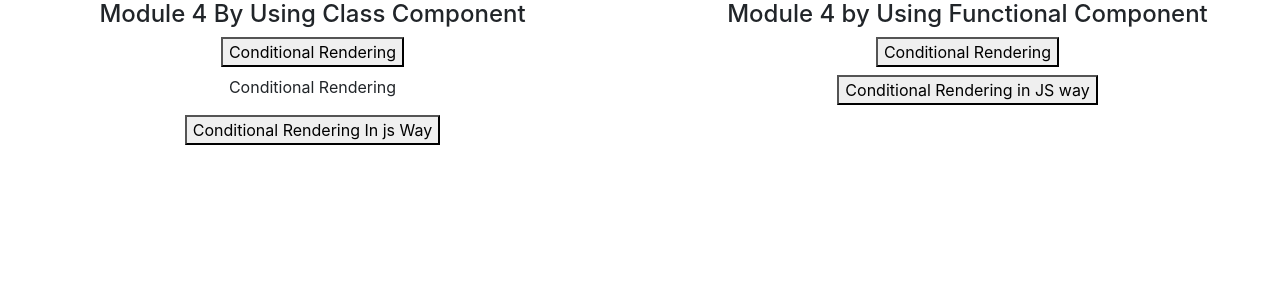
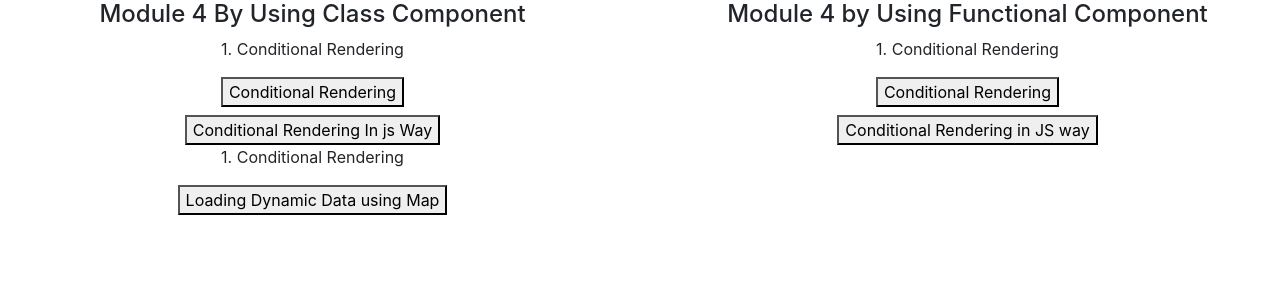
Before and after one commit to HusnainK721/my-first-app, a React (Create React App) app: page / in a window 1280 px wide. Shown: the top 300 px of the page. Built offline with nearby package versions, Linux system fonts and the light colour scheme.

Commit message:
dynamic data loading using map function

```diff
--- a/src/Component/Module-4-ListAndConditional/ListAndConditionalClass/RenderingContentConditionally/RenderingContentConditionllyParent.jsx
+++ b/src/Component/Module-4-ListAndConditional/ListAndConditionalClass/A-RenderingContentConditionally/RenderingContentConditionllyParent.jsx
@@ -30,6 +30,7 @@ export class RenderingContentConditionllyParent extends Component {
   render() {
     return (
       <div>
+        <p>1. Conditional Rendering</p>
         <button onClick={this.toggleNamePersonHandler}>
           Conditional Rendering
         </button>
--- a/src/Component/Module-4-ListAndConditional/ListAndConditionalClass/RenderingContentConditionally-js-way/RenderingInJsWayParent.jsx
+++ b/src/Component/Module-4-ListAndConditional/ListAndConditionalClass/B-RenderingContentConditionally-js-way/RenderingInJsWayParent.jsx
@@ -50,7 +50,6 @@ export class RenderingInJsWayParent extends Component {
     }
     return (
       <div className="mt-2">
-        <p>Conditional Rendering</p>
         <button onClick={this.toggleNamePersonHandler}>
           Conditional Rendering In js Way
         </button>
--- /dev/null
+++ b/src/Component/Module-4-ListAndConditional/ListAndConditionalClass/C-OutputtingListDynamicallyC/OutputtingListDynamicallyChildC.jsx
@@ -0,0 +1,20 @@
+import React, { Component } from "react";
+
+class OutputtingListDynamicallyChildC extends Component {
+  render() {
+    return (
+      <div>
+        <p onClick={this.props.clicked}>
+          I am {this.props.name} i am {this.props.age} year old
+        </p>
+        <input
+          type="text"
+          onChange={this.props.change}
+          value={this.props.name}
+        />
+      </div>
+    );
+  }
+}
+
+export default OutputtingListDynamicallyChildC;
--- /dev/null
+++ b/src/Component/Module-4-ListAndConditional/ListAndConditionalClass/C-OutputtingListDynamicallyC/OutputtingListDynamicallyParentC.jsx
@@ -0,0 +1,63 @@
+import React, { Component } from "react";
+import OutputtingListDynamicallyChildC from "./OutputtingListDynamicallyChildC";
+
+export class OutputtingListDynamicallyParentC extends Component {
+  state = {
+    person: [
+      { name: "Batman", age: 25 },
+      { name: "Superman", age: 30 },
+      { name: "Captain America", age: 56 },
+    ],
+  };
+
+  // onClick of button it will execute & Changing the existing state to new state
+
+  changeNameHandler = () => {
+    this.setState({
+      person: [
+        { name: "Bruce", age: 25 },
+        { name: "Clark", age: 30 },
+        { name: "Steve", age: 20 },
+      ],
+    });
+  };
+  inputHandler = (e) => {
+    this.setState({
+      person: [
+        { name: e.target.value, age: 25 },
+        { name: e.target.value, age: 30 },
+        { name: e.target.value, age: 20 },
+      ],
+    });
+  };
+  showPerson = false;
+
+  toggleNamePersonHandler = () => {
+    const doesShow = this.state.showPerson;
+    this.setState({ showPerson: !doesShow });
+  };
+  render() {
+    return (
+      <div>
+        <p>1. Conditional Rendering</p>
+        <button onClick={this.toggleNamePersonHandler}>
+          Loading Dynamic Data using Map
+        </button>
+        {this.state.showPerson ? (
+          <div>
+            {this.state.person.map((item) => {
+              return (
+                <OutputtingListDynamicallyChildC
+                  name={item.name}
+                  age={item.age}
+                  change={this.inputHandler}
+                />
+              );
+            })}
+            <button onClick={this.changeNameHandler}>Change local State</button>
+          </div>
+        ) : null}
+      </div>
+    );
+  }
+}
--- a/src/Component/Module-4-ListAndConditional/ListAndConditionalFunctional/ConditionalRendering/ConditionalRenderingParentInFunc.jsx
+++ b/src/Component/Module-4-ListAndConditional/ListAndConditionalFunctional/ConditionalRendering/ConditionalRenderingParentInFunc.jsx
@@ -34,6 +34,7 @@ export const ConditionalRenderingParentInFunc = () => {
 
   return (
     <div>
+      <p>1. Conditional Rendering</p>
       <button onClick={togglePersonHandler}>Conditional Rendering</button>
 
       {showPerson ? (
--- a/src/Component/Module-4-ListAndConditional/Module4ListAndConditional.jsx
+++ b/src/Component/Module-4-ListAndConditional/Module4ListAndConditional.jsx
@@ -1,9 +1,10 @@
 import React from "react";
-import { RenderingContentConditionllyParent } from "./ListAndConditionalClass/RenderingContentConditionally/RenderingContentConditionllyParent";
-import { RenderingInJsWayParent } from "./ListAndConditionalClass/RenderingContentConditionally-js-way/RenderingInJsWayParent";
+import { RenderingContentConditionllyParent } from "./ListAndConditionalClass/A-RenderingContentConditionally/RenderingContentConditionllyParent";
+import { RenderingInJsWayParent } from "./ListAndConditionalClass/B-RenderingContentConditionally-js-way/RenderingInJsWayParent";
 import { Row, Col } from "react-bootstrap";
 import { ConditionalRenderingParentInFunc } from "./ListAndConditionalFunctional/ConditionalRendering/ConditionalRenderingParentInFunc";
 import { ConditionalRenderingParentInJSWayFunc } from "./ListAndConditionalFunctional/ConditionalRenderingInJSWayInFunc/ConditionalRenderingParentInJSWayFunc";
+import { OutputtingListDynamicallyParentC } from "./ListAndConditionalClass/C-OutputtingListDynamicallyC/OutputtingListDynamicallyParentC";
 export const Module4ListAndConditional = () => {
   return (
     <div>
@@ -13,6 +14,7 @@ export const Module4ListAndConditional = () => {
             <h4> Module 4 By Using Class Component</h4>
             <RenderingContentConditionllyParent />
             <RenderingInJsWayParent />
+            <OutputtingListDynamicallyParentC />
           </div>
         </Col>
 
```
Also changed, not shown: src/Component/Module-4-ListAndConditional/ListAndConditionalClass/A-RenderingContentConditionally/RenderingContentConditionllyChild.jsx (renamed from src/Component/Module-4-ListAndConditional/ListAndConditionalClass/RenderingContentConditionally/RenderingContentConditionllyChild.jsx), src/Component/Module-4-ListAndConditional/ListAndConditionalClass/B-RenderingContentConditionally-js-way/RenderingInJsWayChild.jsx (renamed from src/Component/Module-4-ListAndConditional/ListAndConditionalClass/RenderingContentConditionally-js-way/RenderingInJsWayChild.jsx), 1 other file (tests, documents, lock files or other folders).
